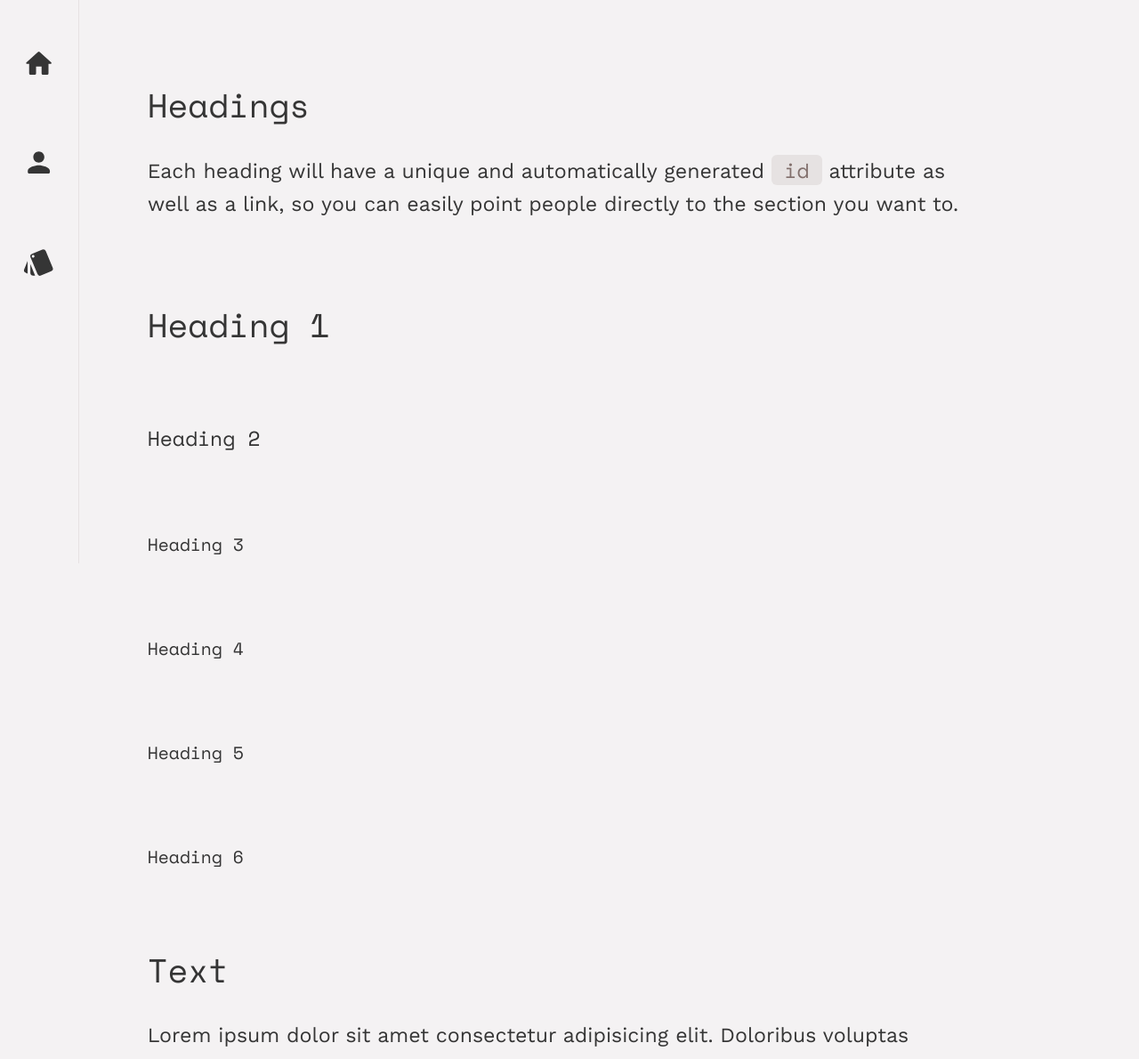
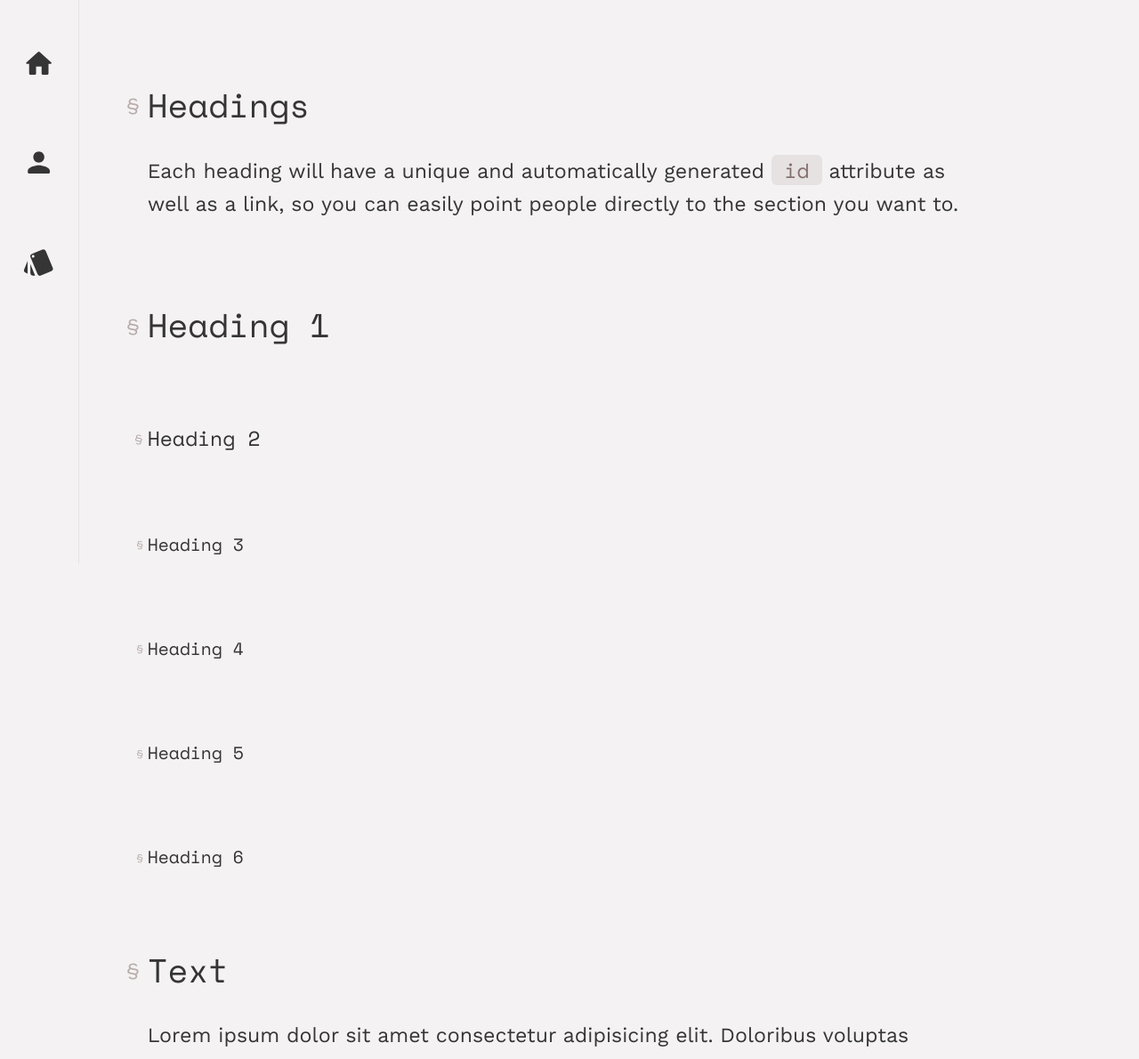
Before and after one commit to pmpinto/jekyll-mero, a Jekyll site: the page built from _posts/2019-08-26-markdown-parsing.md, in a window 1280 px wide. Shown: the part 267-1457 px from the top of the page at 89% size. Built offline with Jekyll 4.4.1, drawn with Linux system fonts in a browser that asks for light colours.

Commit message:
Make headings more easily visible

```diff
--- a/_sass/utils/_mixins.scss
+++ b/_sass/utils/_mixins.scss
@@ -25,13 +25,13 @@
                 text-decoration-color: $color-highlight;
 
                 &::before {
-                    display: block;
+                    opacity: 1;
                 }
             }
 
             &::before {
                 content: "§";
-                display: none;
+                display: block;
                 margin-right: $spacing-unit-tiny;
                 color: $color-detail;
                 font-size: 0.618em;
@@ -40,6 +40,7 @@
                 position: absolute;
                 left: -1em;
                 bottom: 0.618em;
+                opacity: 0.618;
             }
         }
     }
```
